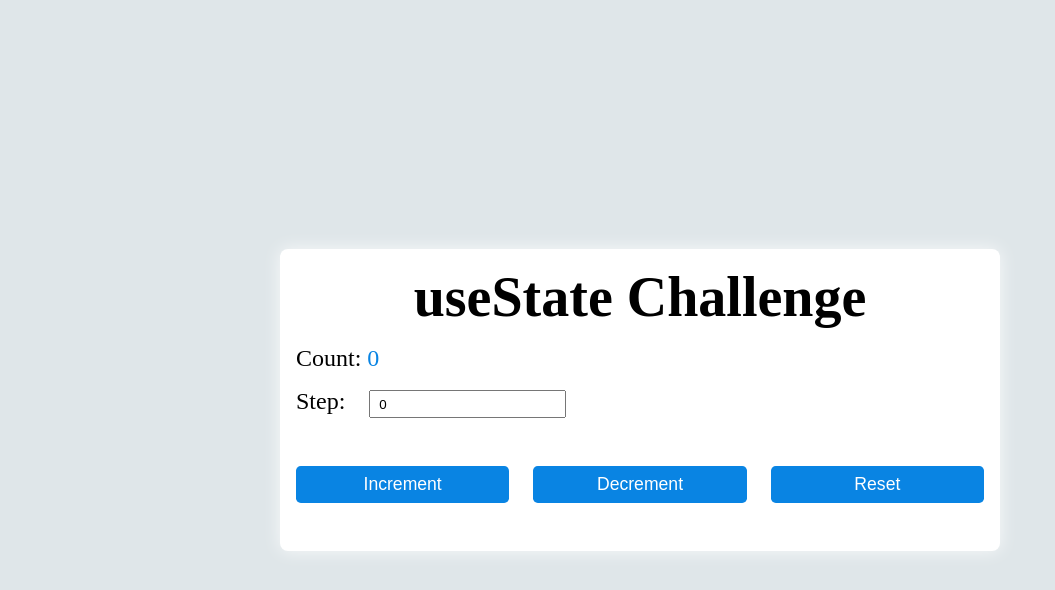
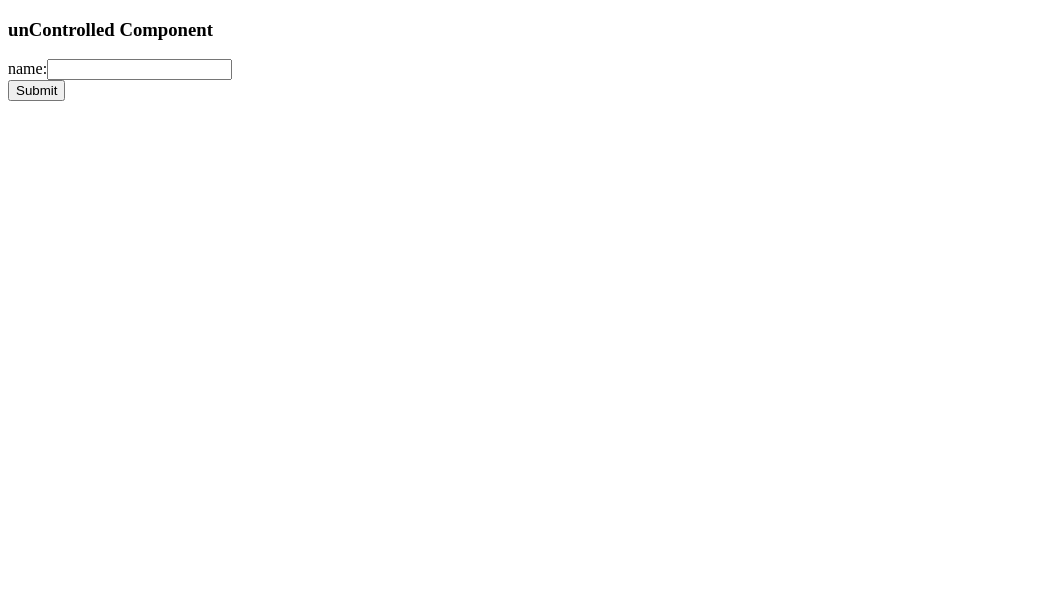
Before and after one commit to muktinathrajbanshi/reactJS2025, a React (Vite) app: page / in a window 1280 px wide. Shown: the top 590 px of the page, without its empty margins (0-1055 px from the left). Built offline with nearby package versions, Linux system fonts and the light colour scheme.

Commit message:
Controlled & unControlled is started now unControlled is done

```diff
--- a/src/App.jsx
+++ b/src/App.jsx
@@ -4,7 +4,8 @@
 // import { DerivedState } from "./components/DericedState";
 // import { LiftStateUp } from "./components/LiftStateUp";
 // import { Counter } from "./components/hooks/useState";
-import { UseStateChallenge } from "./components/hooks/useStateChallenge";
+import { ControlledForm } from "./components/hooks/useState/Controlled";
+// import { UseStateChallenge } from "./components/hooks/useStateChallenge";
 // import "./components/Netflix.module.css";
 // import { ShortCircuitExample } from "./components/ShortCircuit";
 // import { Todo } from "./projects/Todo/Todo";
@@ -30,7 +31,8 @@
     {/* <Todo /> */}
     {/* <ShortCircuitExample /> */}
     {/* <Counter /> */}
-    <UseStateChallenge />
+    {/* <UseStateChallenge /> */}
+    <ControlledForm />
     </section>
   );
 };
--- /dev/null
+++ b/src/components/hooks/useState/Controlled.jsx
@@ -0,0 +1,41 @@
+import React from 'react';
+
+export const ControlledForm = () => {
+
+    //  const [name, setName] = useState("");
+
+    // const handleChange = (event) => {
+    //     setName(event.target.value);
+    // };
+
+    const handleSubmit = (event) => {
+        // Handle form submission with the controlled state (name)
+        event.preventDefault();
+
+        const dataValue = document.querySelector("#inputName").value;
+        console.log(dataValue);
+
+    }
+
+  return (
+    <>
+      <section className="container state-container">
+        <h1>unControlled Component</h1>
+
+        <form onSubmit={handleSubmit}>
+            <label>
+                name:
+                <input
+                type="text"
+                name="name"
+                id="inputName" />
+            </label>
+            <br />
+            <button type="submit" className="state-button">
+                Submit
+            </button>
+        </form>
+      </section>
+    </>
+  );
+}
--- a/src/components/hooks/useStateChallenge/index.jsx
+++ b/src/components/hooks/useStateChallenge/index.jsx
@@ -27,7 +27,7 @@
             <p>Step:
             <input
             type="number"
-            value={step}
+            // value={step}
             onChange={(e) =>setStep(Number(e.target.value))}
             className="input-field"
             /></p>
```
